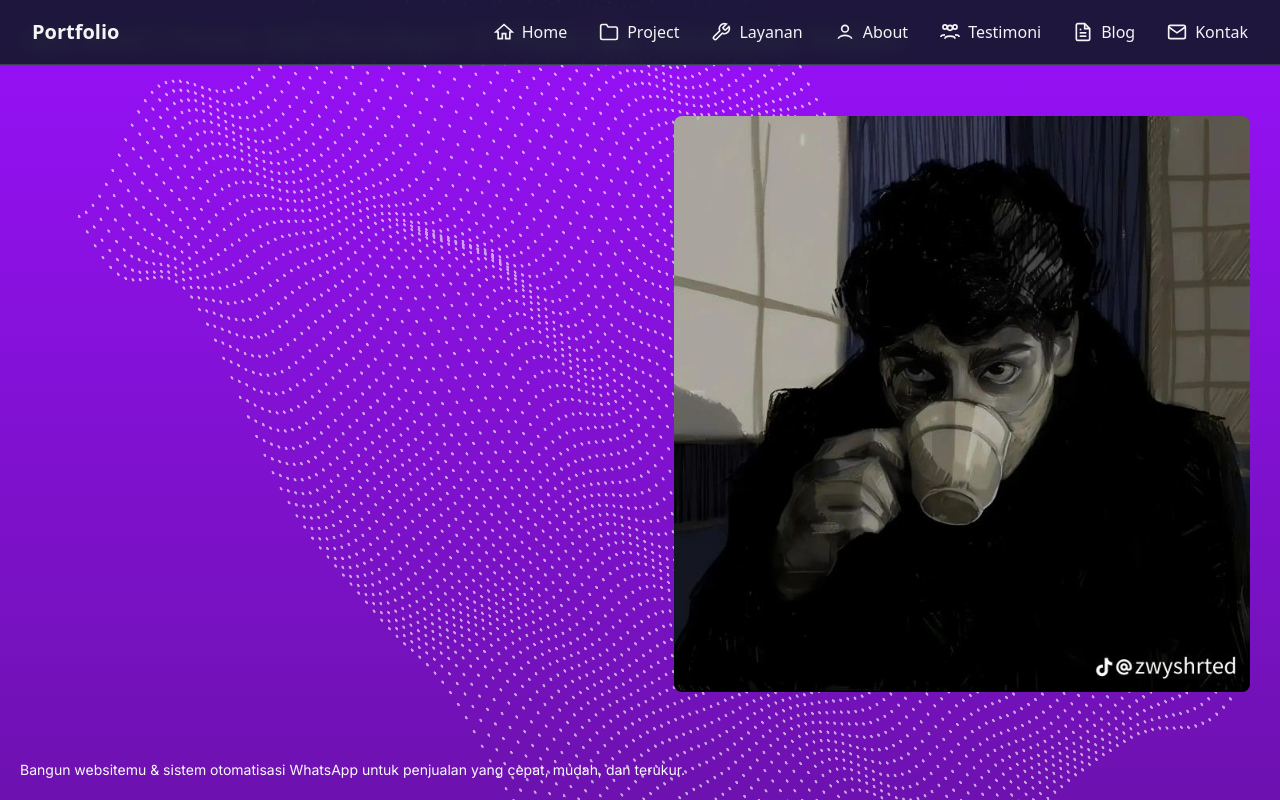
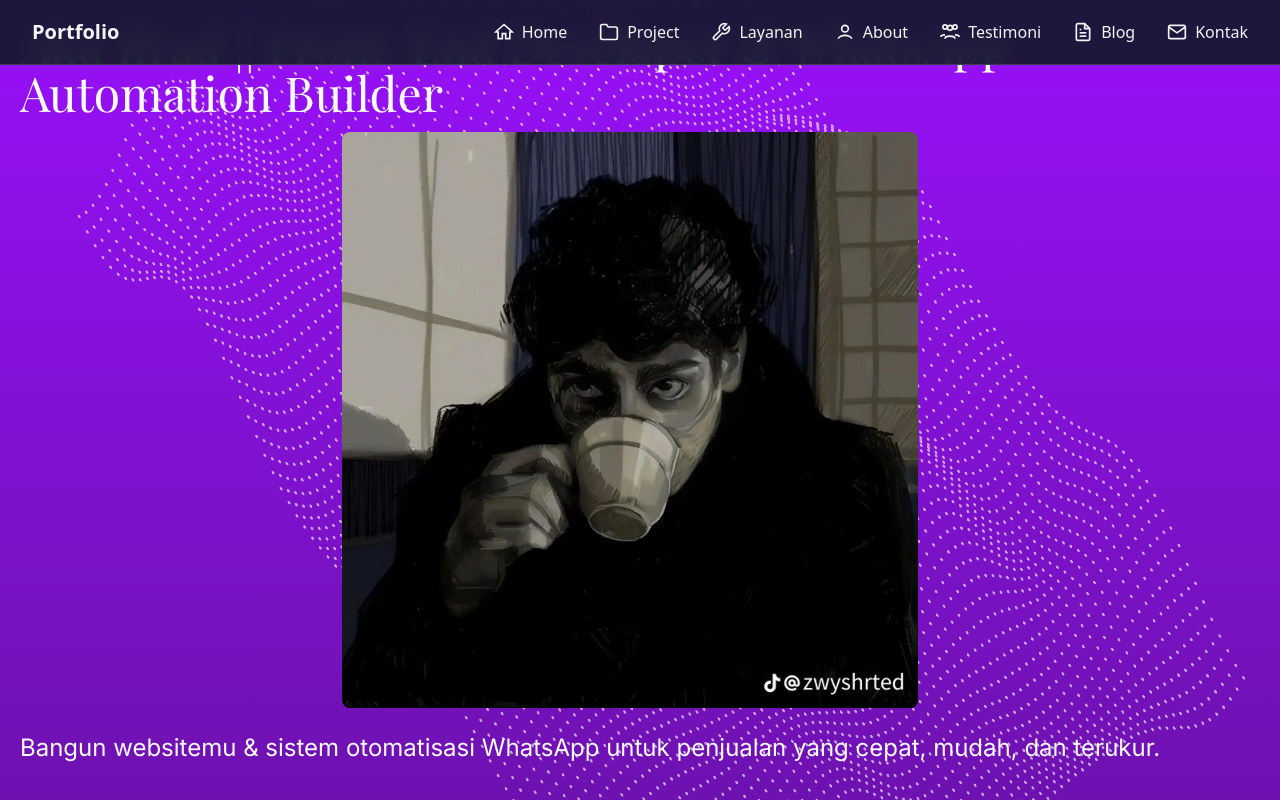
Before and after one commit to ifradev-me/my-portofolio, a React (Vite) app: page / in a window 1280 px wide. Shown: the top 800 px of the page. Built offline with nearby package versions, Linux system fonts and the light colour scheme; a web font is replaced by a local one.

Commit message:
fix: perbaiki hero section
perbaiki besar dari text

```diff
--- a/src/heroSec.jsx
+++ b/src/heroSec.jsx
@@ -10,19 +10,16 @@ const HeroSection = () => {
                 className="absolute overflow-hidden w-full h-full rotate-55 opacity-60 "
             />
 
-            <h1 className="flex-shrink-0 text-bold text-3xl sm:text-3xl text-left font-header mb-3 sm:mb-4 z-[1]">
+            <h1 className="flex-shrink-0 text-bold text-4xl sm:text-5xl text-left font-header mb-3 sm:mb-4 z-[1]">
                 Aku Ifrad || Front-End Developer & WhatsApp Automation Builder
             </h1>
-
-            <div className="flex-1 flex items-center justify-center">
-                <img
+            <img
                     src={fotoTes}
                     alt="Hero image"
                     className="w-full max-w-md sm:max-w-lg md:max-w-xl h-auto object-cover rounded-lg z-[1] relative left-[26%] object-right self-right"
                 />
-            </div>
 
-            <p className="flex-shrink-0 text-sm sm:text-md text-left font-body mt-4 sm:mt-6 z-[1]">
+            <p className="flex-shrink-0 text-lg sm:text-2xl text-left font-body mt-4 sm:mt-6 z-[1]">
                 Bangun websitemu & sistem otomatisasi WhatsApp untuk penjualan yang cepat, mudah, dan terukur.
             </p>
         </div>
```
Also changed, not shown: 1 other file (tests, documents, lock files or other folders).
